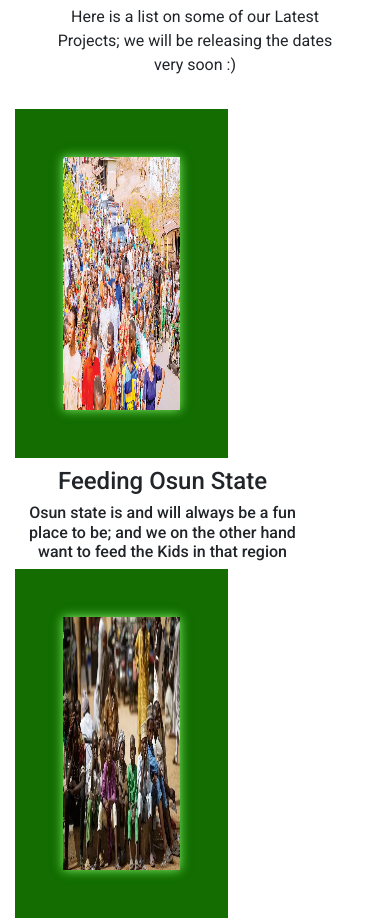
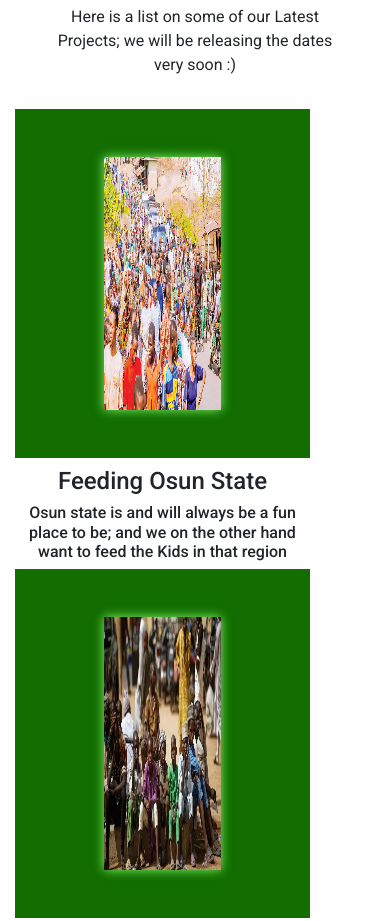
Before and after one commit to Emzzy241/FeedingNigeria, a website built with webpack: page src/index.html in a window 390 px wide. Shown: the part 3423-4344 px from the top of the page. Built offline with nearby package versions, Linux system fonts and the light colour scheme.

Commit message:
working on latest projects responsiveness

```diff
--- a/src/css/styles.css
+++ b/src/css/styles.css
@@ -590,6 +590,12 @@ body {
     #latest .container .col-md-6{
         width: 100%;
         object-fit: contain;
+        text-align: center;
+    }
+
+    #latest .container .col-md-6 .outline{
+        width: 100%;
+        object-fit: contain;
     }
 
     #finishedProjects .container .col-lg-6{
```
